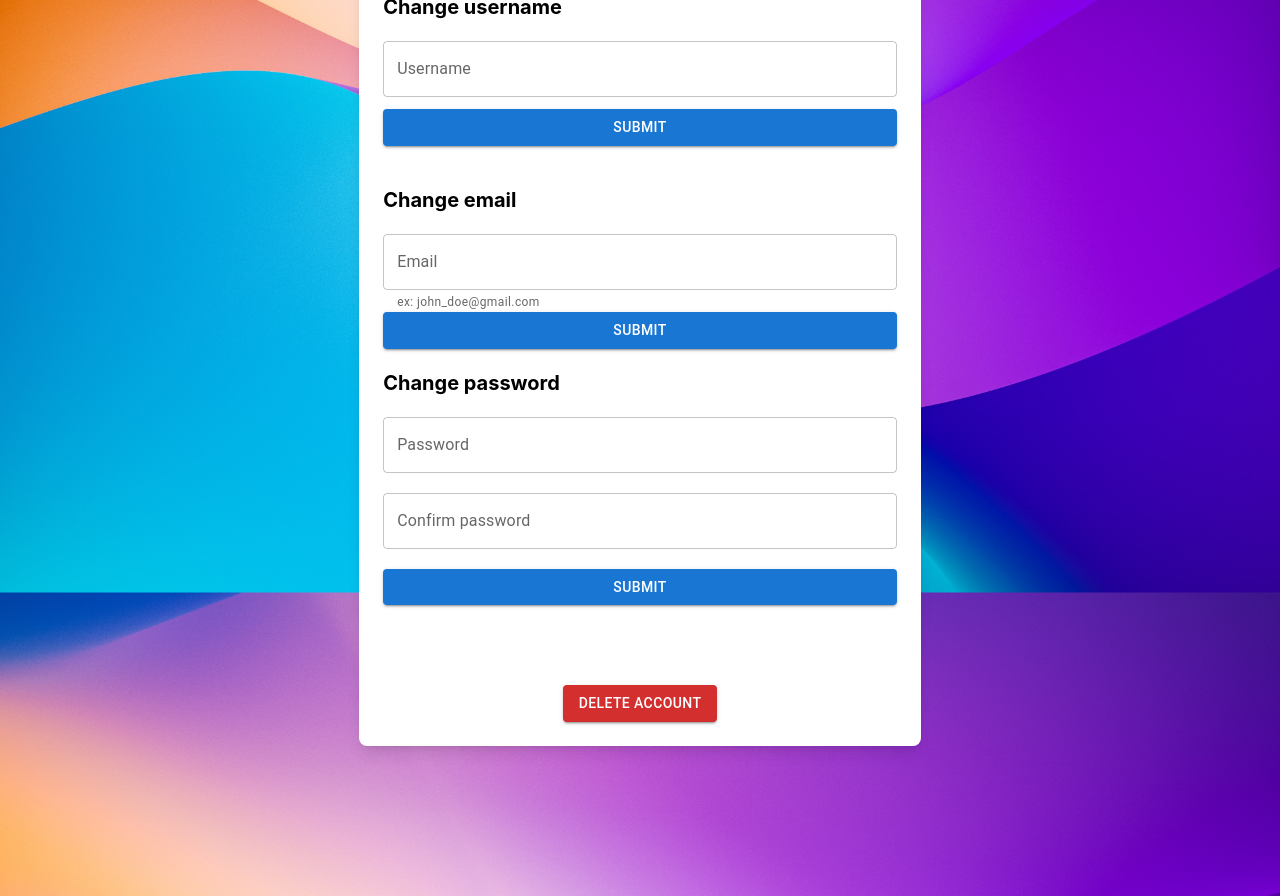
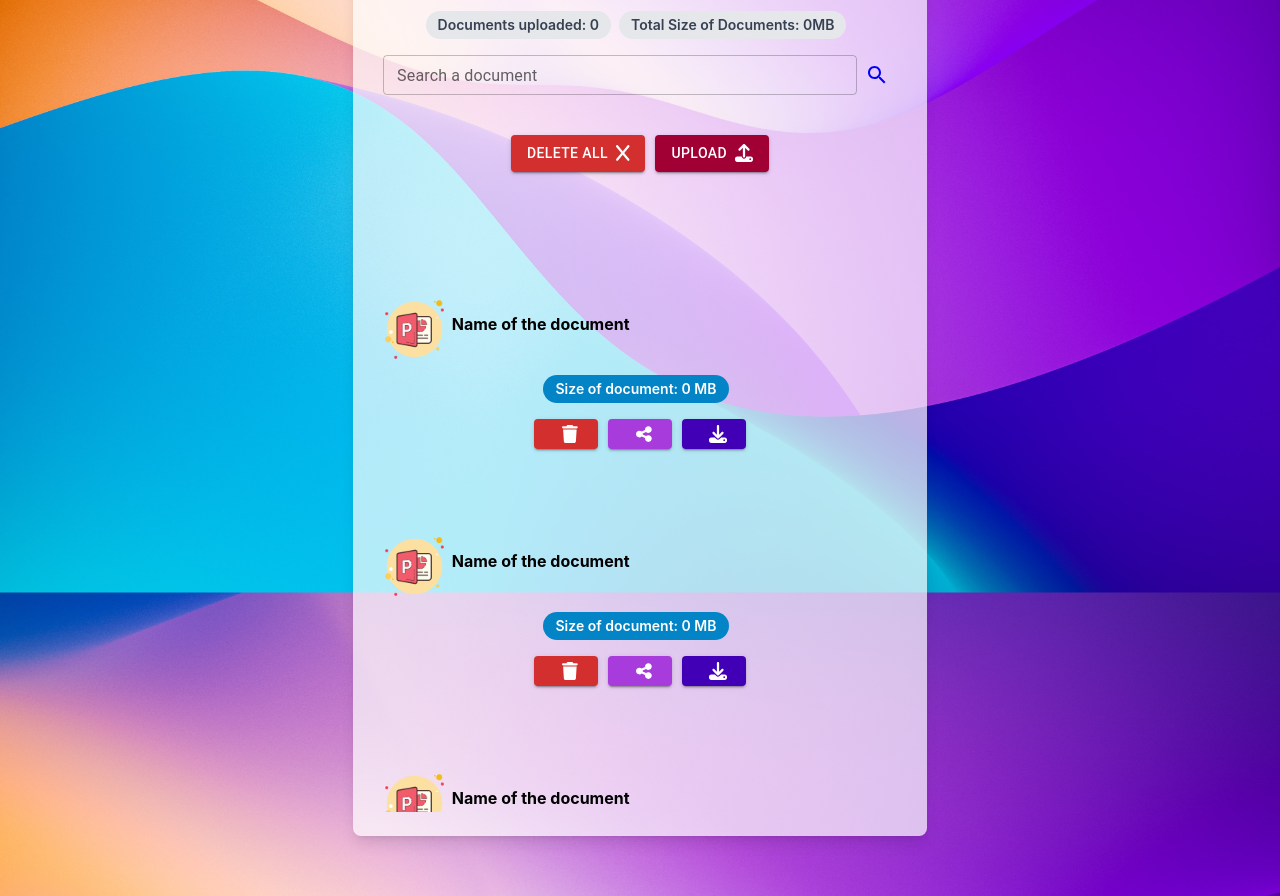
Before and after one commit to DanielS01ss/EasyShare, a React (Create React App) app: page /app in a window 1280 px wide. Shown: the part 380-1276 px from the top of the page. Built offline with nearby package versions, Linux system fonts and the light colour scheme.

Commit message:
Created document list page and added the elements

```diff
--- a/package.json
+++ b/package.json
@@ -8,6 +8,7 @@
     "@fortawesome/fontawesome-svg-core": "^6.1.1",
     "@fortawesome/free-solid-svg-icons": "^6.1.1",
     "@fortawesome/react-fontawesome": "^0.2.0",
+    "@mui/icons-material": "^5.8.4",
     "@mui/material": "^5.8.6",
     "@testing-library/jest-dom": "^5.16.4",
     "@testing-library/react": "^13.3.0",
--- /dev/null
+++ b/src/Components/MainDashboard/DocumentList.js
@@ -0,0 +1,115 @@
+import React from "react";
+import PPTLogo from "../../Media/ppt-logo.png";
+import { useState } from "react";
+import IconButton from "@mui/material/IconButton";
+import SearchIcon from "@mui/icons-material/Search";
+import TextField from "@mui/material/TextField";
+import { Button } from '@mui/material';
+import { FontAwesomeIcon } from '@fortawesome/react-fontawesome'
+import { faX, faUpload,faTrash, faShareNodes,faDownload, faArrowLeft} from "@fortawesome/free-solid-svg-icons";
+
+
+const SearchBar = ({setSearchQuery}) => (
+
+    <form >
+      <TextField
+        id="search-bar"
+        className="text w-[90%]"
+        onInput={(e) => {
+          setSearchQuery(e.target.value);
+        }}
+        label="Search a document"
+        variant="outlined"
+        placeholder="Search..."
+        size="small"
+      />
+      <IconButton type="submit" aria-label="search">
+        <SearchIcon style={{ fill: "blue" }} />
+      </IconButton>
+    </form>
+  );
+
+const DocumentList = () =>{
+
+    return(
+
+        <div className="pt-40 max-w-[1000px] mx-auto  " >
+
+
+
+            <div className="flex flex-row justify-center ">
+                <div className="block p-6 rounded-lg shadow-lg  max-w-4xl" style={{backgroundColor:"rgba(255,255,255,0.7"}}>
+                <FontAwesomeIcon icon={faArrowLeft} className=" float-left pl-4 pb-5 text-3xl"/> <p>Back to main page</p>
+                    <div className="flex flex-row">
+                        <img src={PPTLogo} className="w-[175px]"/>
+                        <h1 className="mt-20 text-2xl px-10 "> Power Point Documents </h1>
+                    </div>
+                    <div className="px-6 pt-2 pb-2">
+                        <span className="inline-block bg-gray-200 rounded-full px-3 py-1 text-sm font-semibold text-gray-700 mr-2 mb-2">Documents uploaded: 0</span>
+                        <span className="inline-block bg-gray-200 rounded-full px-3 py-1 text-sm font-semibold text-gray-700 mr-2 mb-2">Total Size of Documents: 0MB</span>
+                    </div>
+                    <div className="mb-10">
+                        <SearchBar className="mt-10 "/>
+                    </div>
+
+                <div>
+                            <Button variant="contained" color="error"> Delete All <FontAwesomeIcon icon={faX} className="pl-2 text-lg"/> </Button>
+                            <Button variant="contained"  style={{backgroundColor: "#A10035",marginLeft:"10px"}}> Upload  <FontAwesomeIcon icon={faUpload} className="pl-2 text-lg"/> </Button>
+                </div>
+
+
+                    <div className="mt-10 h-[600px] overflow-y-scroll">
+
+                        <div className="mt-20">
+                            <div className="flex flex-row">
+                                <img src={PPTLogo} className="w-[75px]"/>
+                                <h1 className="pt-5 font-bold">Name of the document</h1>
+                            </div>
+                            <div className="px-6 pt-2 pb-2">
+                                <span className="inline-block bg-sky-600 rounded-full px-3 py-1 text-sm font-semibold text-white mr-2 mb-2">Size of document: 0 MB</span>
+                            </div>
+                            <Button variant="contained" color="error">  <FontAwesomeIcon icon={faTrash} className="pl-2 text-lg"/> </Button>
+                            <Button variant="contained"  style={{backgroundColor: "#a73bdc",marginLeft:"10px"}}>  <FontAwesomeIcon icon={faShareNodes} className="pl-2 text-lg"/> </Button>
+                            <Button variant="contained"  style={{backgroundColor: "#4200b6",marginLeft:"10px"}}>  <FontAwesomeIcon icon={faDownload} className="pl-2 text-lg"/> </Button>
+
+                        </div>
+
+                        <div className="mt-20">
+                            <div className="flex flex-row">
+                                <img src={PPTLogo} className="w-[75px]"/>
+                                <h1 className="pt-5 font-bold">Name of the document</h1>
+                            </div>
+                            <div className="px-6 pt-2 pb-2">
+                                <span className="inline-block bg-sky-600 rounded-full px-3 py-1 text-sm font-semibold text-white mr-2 mb-2">Size of document: 0 MB</span>
+                            </div>
+                            <Button variant="contained" color="error">  <FontAwesomeIcon icon={faTrash} className="pl-2 text-lg"/> </Button>
+                            <Button variant="contained"  style={{backgroundColor: "#a73bdc",marginLeft:"10px"}}>  <FontAwesomeIcon icon={faShareNodes} className="pl-2 text-lg"/> </Button>
+                            <Button variant="contained"  style={{backgroundColor: "#4200b6",marginLeft:"10px"}}>   <FontAwesomeIcon icon={faDownload} className="pl-2 text-lg"/> </Button>
+
+                        </div>
+
+                        <div className="mt-20">
+                            <div className="flex flex-row">
+                                <img src={PPTLogo} className="w-[75px]"/>
+                                <h1 className="pt-5 font-bold">Name of the document</h1>
+                            </div>
+                            <div className="px-6 pt-2 pb-2">
+                                <span className="inline-block bg-sky-600 rounded-full px-3 py-1 text-sm font-semibold text-white mr-2 mb-2">Size of document: 0 MB</span>
+                            </div>
+                            <Button variant="contained" color="error">  <FontAwesomeIcon icon={faTrash} className="pl-2 text-lg"/> </Button>
+                            <Button variant="contained"  style={{backgroundColor: "#a73bdc",marginLeft:"10px"}}> <FontAwesomeIcon icon={faShareNodes} className="pl-2 text-lg"/> </Button>
+                            <Button variant="contained"  style={{backgroundColor: "#4200b6",marginLeft:"10px"}}>  <FontAwesomeIcon icon={faDownload} className="pl-2 text-lg"/> </Button>
+
+                        </div>
+
+
+
+                    </div>
+                </div>
+            </div>
+    </div>
+    )
+
+};
+
+export default DocumentList;
--- a/src/Components/MainDashboard/MainDashboardPage.js
+++ b/src/Components/MainDashboard/MainDashboardPage.js
@@ -4,17 +4,53 @@ import { FontAwesomeIcon } from '@fortawesome/react-fontawesome'
 import {  faUser } from '@fortawesome/free-solid-svg-icons'
 import MainDashboardPannel from "./MainDashboardPannel";
 import ProfilePage from "../ProfilePage";
+import DocumentList from "./DocumentList";
 
 const MainDashboardPage = ()=>{
 
     return(
-        <div className="main-page-dashboard-container overlay">
+        <div className="main-page-dashboard-container overlay   ">
             {/* <div className="flex flex-row  pt-10 pb-20 pr-5" style={{"position":"relative","float":"right"}}>
                 <p className="text-lg text-white font-bold">My account</p>
                 <FontAwesomeIcon icon={faUser} className="text-white pl-4 text-3xl"/>
             </div>
-        <MainDashboardPannel/> */}
+        <MainDashboardPannel/>
         <ProfilePage/>
+        */}
+
+        {/* <div id="modalEl" tabindex="-1" aria-hidden="true" style={{backdropFilter: "blur(20px)"}} className="mx-auto w-[100%] h-[100%] overflow-y-auto overflow-x-hidden fixed top-0 right-0 left-0 z-50 w-full md:inset-0 h-modal md:h-full  ">
+                    <div className="relative p-4 w-full max-w-2xl mx-auto h-full md:h-auto">
+
+                        <div className="relative bg-white rounded-lg shadow dark:bg-gray-700">
+
+                            <div className="flex justify-between items-start p-5 rounded-t border-b dark:border-gray-600">
+                                <h3 className="text-xl font-semibold text-gray-900 lg:text-2xl dark:text-white">
+                                    Terms of Service
+                                </h3>
+                                <button type="button" className="text-gray-400 bg-transparent hover:bg-gray-200 hover:text-gray-900 rounded-lg text-sm p-1.5 ml-auto inline-flex items-center dark:hover:bg-gray-600 dark:hover:text-white">
+                                    <svg className="w-5 h-5" fill="currentColor" viewBox="0 0 20 20" xmlns="http://www.w3.org/2000/svg"><path fill-rule="evenodd" d="M4.293 4.293a1 1 0 011.414 0L10 8.586l4.293-4.293a1 1 0 111.414 1.414L11.414 10l4.293 4.293a1 1 0 01-1.414 1.414L10 11.414l-4.293 4.293a1 1 0 01-1.414-1.414L8.586 10 4.293 5.707a1 1 0 010-1.414z" clip-rule="evenodd"></path></svg>
+                                </button>
+                            </div>
+
+                            <div className="p-6 space-y-6">
+                                <p className="text-base leading-relaxed text-gray-500 dark:text-gray-400">
+                                    With less than a month to go before the European Union enacts new consumer privacy laws for its citizens, companies around the world are updating their terms of service agreements to comply.
+                                </p>
+                                <p className="text-base leading-relaxed text-gray-500 dark:text-gray-400">
+                                    The European Union’s General Data Protection Regulation (G.D.P.R.) goes into effect on May 25 and is meant to ensure a common set of data rights in the European Union. It requires organizations to notify users as soon as possible of high-risk data breaches that could personally affect them.
+                                </p>
+                            </div>
+
+                            <div className="flex items-center p-6 space-x-2 rounded-b border-t border-gray-200 dark:border-gray-600">
+                                <button type="button" className="text-white bg-blue-700 hover:bg-blue-800 focus:ring-4 focus:outline-none focus:ring-blue-300 font-medium rounded-lg text-sm px-5 py-2.5 text-center dark:bg-blue-600 dark:hover:bg-blue-700 dark:focus:ring-blue-800">I accept</button>
+                                <button type="button" className="text-gray-500 bg-white hover:bg-gray-100 focus:ring-4 focus:outline-none focus:ring-blue-300 rounded-lg border border-gray-200 text-sm font-medium px-5 py-2.5 hover:text-gray-900 focus:z-10 dark:bg-gray-700 dark:text-gray-300 dark:border-gray-500 dark:hover:text-white dark:hover:bg-gray-600">Decline</button>
+                            </div>
+                        </div>
+                    </div>
+                </div> */}
+
+        <DocumentList className=""/>
+
    </div>
     )
 };
```
Also changed, not shown: 1 other file (tests, documents, lock files or other folders).
